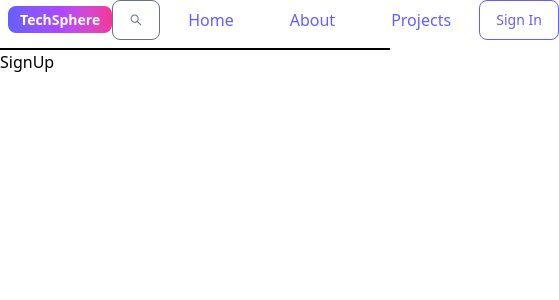
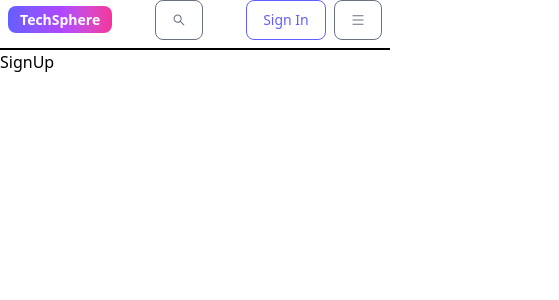
Before and after one commit to reeba212/TechSphere, a React (Vite) app in the folder client/: page /sign-up in a window 390 px wide. Shown: the top 300 px of the page, 559 px wide, since content can reach past the window. Built offline with nearby package versions, Linux system fonts and the light colour scheme.

Commit message:
correcting mobile menu functionality in the header

```diff
--- a/client/src/components/Header.jsx
+++ b/client/src/components/Header.jsx
@@ -1,14 +1,17 @@
-import React from 'react';
+import React, { useState } from 'react';
 import { Navbar, TextInput, Button } from 'flowbite-react';
 import { Link, useLocation } from 'react-router-dom';
-import { AiOutlineSearch } from 'react-icons/ai';
+import { AiOutlineSearch, AiOutlineMenu, AiOutlineClose } from 'react-icons/ai';
 import { FaMoon } from 'react-icons/fa';
 
 export default function Header() {
     const path = useLocation().pathname;
+    const [menuOpen, setMenuOpen] = useState(false);
+
+    const toggleMenu = () => setMenuOpen(!menuOpen);
 
     return (
-        <Navbar className='border-b-2 pb-2 pl-2 pr-2 justify-between items-center'>
+        <Navbar className='border-b-2 pb-2 pl-2 pr-2 justify-between items-center relative'>
             <Link to="/" className='self-center whitespace-nowrap text-sm sm:text-xl font-semibold dark:text-white'>
                 <span className='px-3 py-1 bg-gradient-to-r from-indigo-500 via-purple-500 to-pink-500 rounded-lg text-white'>TechSphere</span>
             </Link>
@@ -26,31 +29,20 @@ export default function Header() {
                 <AiOutlineSearch />
             </Button>
 
-            <Navbar.Collapse className='md:flex inline'>
-                <Navbar.Link
-                    className={`mx-3 ${path === "/" ? "bg-indigo-500 text-white px-4 py-2 rounded" : "text-indigo-500 hover:bg-indigo-500 hover:text-white px-4 py-2 rounded transition duration-300 ease-in-out"}`}
-                    as={Link}
-                    to='/'
-                >
-                    Home
-                </Navbar.Link>
-                <Navbar.Link
-                    className={`mx-3 ${path === "/about" ? "bg-indigo-500 text-white px-4 py-2 rounded" : "text-indigo-500 hover:bg-indigo-500 hover:text-white px-4 py-2 rounded transition duration-300 ease-in-out"}`}
-                    as={Link}
-                    to='/about'
-                >
-                    About
-                </Navbar.Link>
-                <Navbar.Link
-                    className={`mx-3 ${path === "/projects" ? "bg-indigo-500 text-white px-4 py-2 rounded" : "text-indigo-500 hover:bg-indigo-500 hover:text-white px-4 py-2 rounded transition duration-300 ease-in-out"}`}
-                    as={Link}
-                    to='/projects'
-                >
-                    Projects
-                </Navbar.Link>
+            <Navbar.Collapse className='hidden md:flex'>
+                {['/', '/about', '/projects'].map((route, index) => (
+                    <Navbar.Link
+                        key={index}
+                        className={`mx-3 ${path === route ? "bg-indigo-500 text-white px-4 py-2 rounded" : "text-indigo-500 hover:bg-indigo-500 hover:text-white px-4 py-2 rounded transition duration-300 ease-in-out"}`}
+                        as={Link}
+                        to={route}
+                    >
+                        {route === '/' ? 'Home' : route.slice(1).charAt(0).toUpperCase() + route.slice(2)}
+                    </Navbar.Link>
+                ))}
             </Navbar.Collapse>
 
-            <div className='flex items-center gap-2'>
+           <div className='flex items-center gap-2 md:order-2'>
                 <Button className='w-12 h-10 hidden sm:inline text-gray-500 hover:bg-black hover:text-white transition duration-300 ease-in-out'>
                     <FaMoon />
                 </Button>
@@ -59,7 +51,29 @@ export default function Header() {
                         Sign In
                     </Button>
                 </Link>
+
+                <Button
+                    className='w-12 h-10 md:hidden inline text-gray-500 hover:bg-black hover:text-white transition duration-300 ease-in-out'
+                    onClick={toggleMenu}
+                >
+                    {menuOpen ? <AiOutlineClose /> : <AiOutlineMenu />}
+                </Button>
             </div>
+
+            {menuOpen && (
+                <div className='fixed top-16 right-2 bg-black bg-opacity-80 flex flex-col items-center p-4 rounded-lg z-50'>
+                    {['/', '/about', '/projects'].map((route, index) => (
+                        <Link
+                            key={index}
+                            to={route}
+                            className='text-white text-lg py-1 hover:text-indigo-300'
+                            onClick={toggleMenu}
+                        >
+                            {route === '/' ? 'Home' : route.slice(1).charAt(0).toUpperCase() + route.slice(2)}
+                        </Link>
+                    ))}
+                </div>
+            )}
         </Navbar>
     );
 }
```
